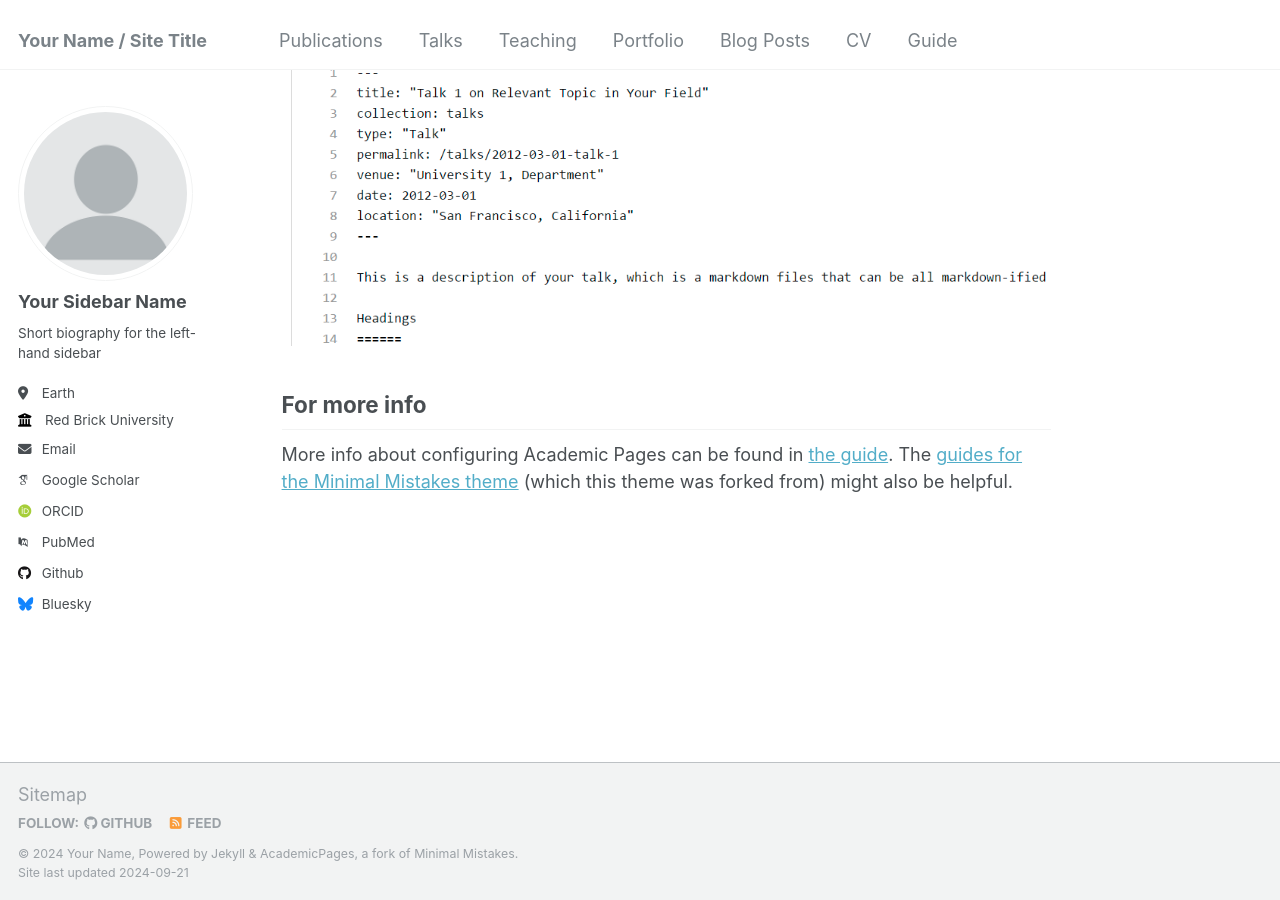
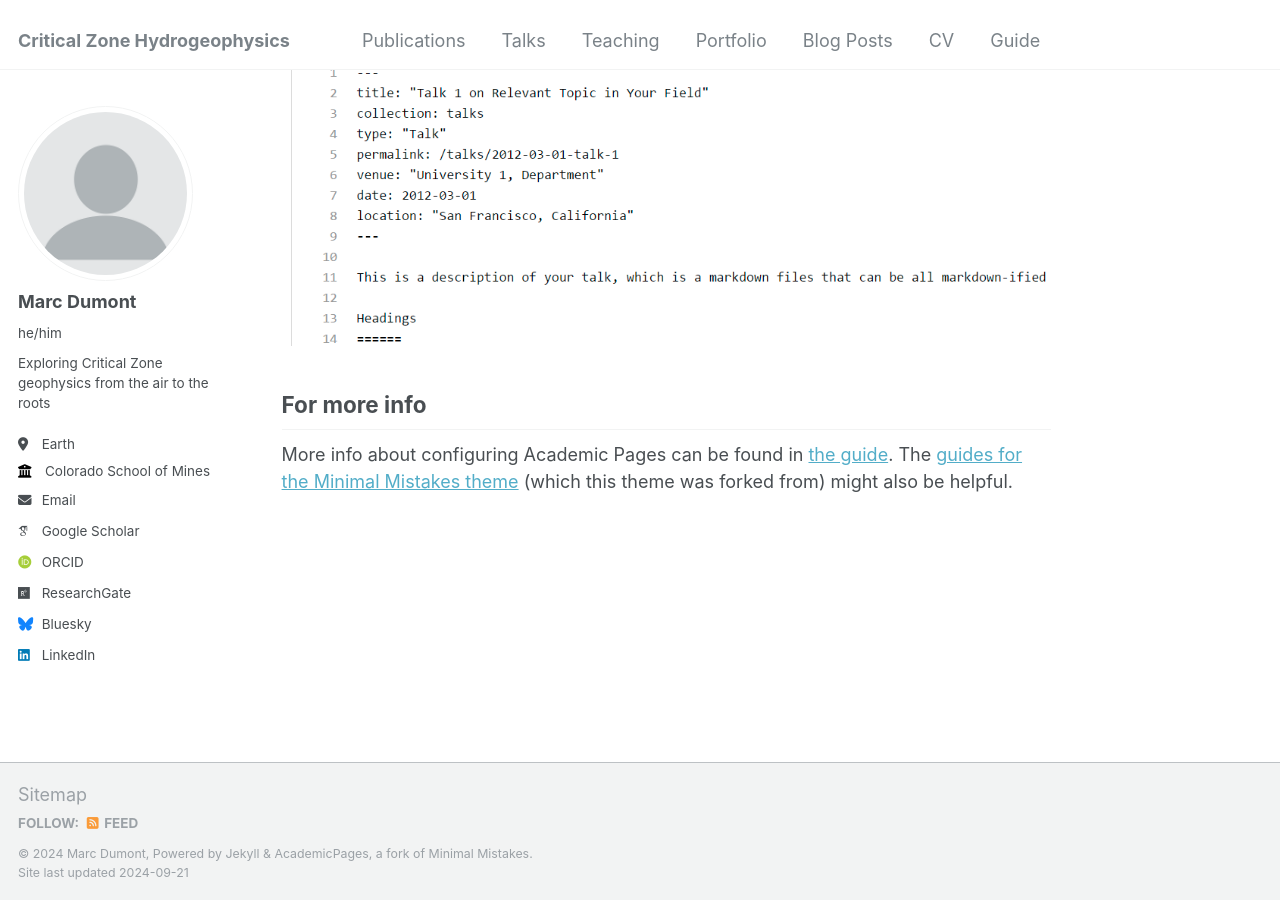
Before and after one commit to HydroDumont/hydrodumont.github.io, a Jekyll site: the page built from _pages/about.md, in a window 1280 px wide and 900 px high, scrolled down 2643 px. Built offline with Jekyll 4.4.1, drawn with Linux system fonts in a browser that asks for light colours; some web fonts are replaced.

Commit message:
Update _config.yml

```diff
--- a/_config.yml
+++ b/_config.yml
@@ -8,10 +8,10 @@
 
 # Basic Site Settings
 locale                   : "en-US"
-title                    : "Your Name / Site Title"
+title                    : "Critical Zone Hydrogeophysics"
 title_separator          : "-"
-name                     : &name "Your Name"
-description              : &description "personal description"
+name                     : &name "Marc Dumont"
+description              : &description "Exploring Critical Zone geophysics from the air to the roots"
 url                      : https://academicpages.github.io # the base hostname & protocol for your site e.g. "https://mmistakes.github.io"
 baseurl                  : "" # the subpath of your site, e.g. "/blog"
 repository               : "academicpages/academicpages.github.io"
@@ -22,28 +22,28 @@ repository               : "academicpages/academicpages.github.io"
 author:
   # Biographic information
   avatar           : "profile.png"
-  name             : "Your Sidebar Name"
-  pronouns         : # example: "she/her"
-  bio              : "Short biography for the left-hand sidebar"
+  name             : "Marc Dumont"
+  pronouns         : "he/him"
+  bio              : "Exploring Critical Zone geophysics from the air to the roots"
   location         : "Earth"
-  employer         : "Red Brick University"
+  employer         : "Colorado School of Mines"
   uri              : # URL
-  email            : "none@example.org"
+  email            : "marc.dumont@mines.edu"
 
   # Academic websites
   arxiv            : # URL - Update with the correct link to your profile
-  googlescholar    : "https://scholar.google.com/citations?user=PS_CX0AAAAAJ"
+  googlescholar    : "https://scholar.google.fr/citations?user=HhQQjMoAAAAJ&hl=en"
   impactstory      : # URL
-  orcid            : "http://orcid.org/yourorcidurl"
+  orcid            : "https://orcid.org/my-orcid?orcid=0000-0002-1629-511X"
   semantic         : # URL
-  pubmed           : "https://www.ncbi.nlm.nih.gov/pubmed/?term=john+snow"
-  researchgate     : # URL
+  pubmed           : # URL
+  researchgate     : "https://www.researchgate.net/profile/Marc-Dumont"
 
   # Repositories and software development
   bitbucket        : # Username - Update with your username on the site
   codepen          : # Username
   dribbble         : # Username
-  github           : "academicpages"
+  github           : # Username
   kaggle           : # Username
   stackoverflow    : # User number or user number and name (i.e., use "1" or "1/jeff-atwood")
 
@@ -57,7 +57,7 @@ author:
   keybase          : # Username
   instagram        : # Username
   lastfm           : # Username
-  linkedin         : # Username
+  linkedin         : "https://www.linkedin.com/in/marc-dumont-75b56060/"
   mastodon         : # URL
   medium           : # URL
   pinterest        : # Username
```
